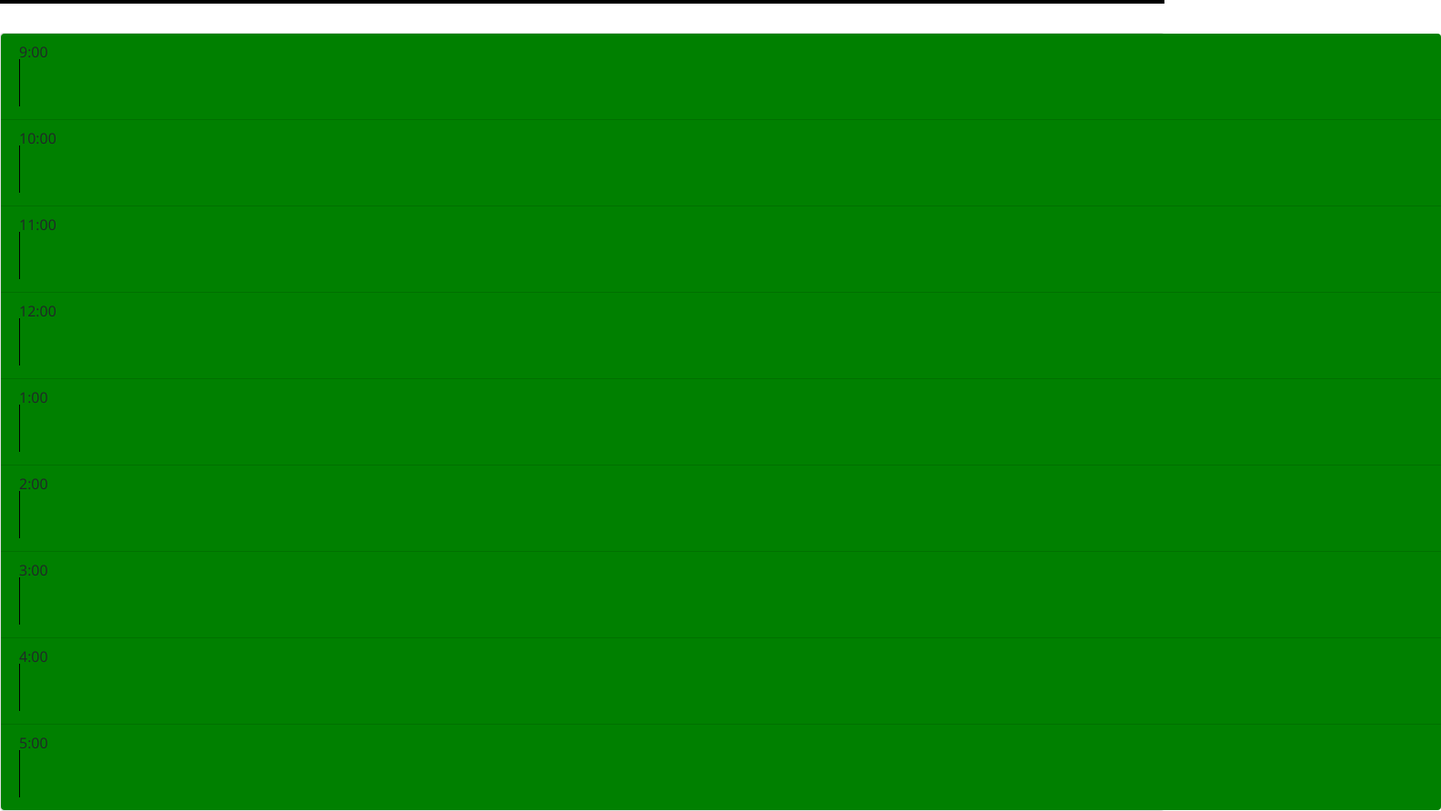
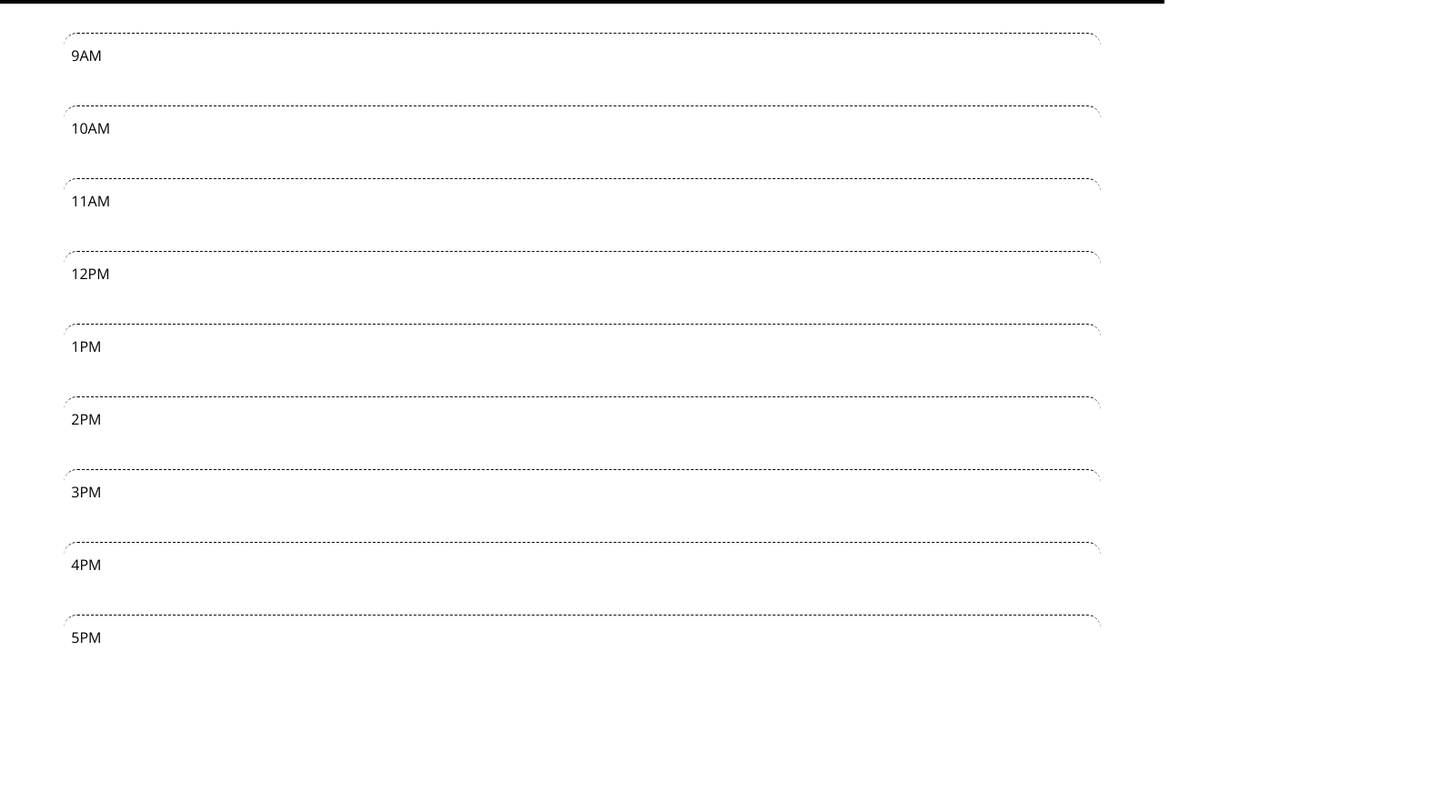
Before and after one commit to JMilner86/work-day-scheduler, a plain HTML site: page Develop/index.html in a window 1280 px wide. Shown: the part 300-1192 px from the top of the page at 91% size, 1584 px wide, since content can reach past the window. After the commit the page ends 1056 px from the top, so only its background shows below. Drawn offline with nearby package versions, Linux system fonts and the light colour scheme.

Commit message:
figured out I was doing everything wrong, even though I almost had it working, so I started over

```diff
--- a/Develop/index.html
+++ b/Develop/index.html
@@ -28,44 +28,44 @@
       <p class="lead">A simple calendar app for scheduling your work day</p>
       <p id="currentDay" class="lead"></p>
     </header>
-    <div class="container card col-12">
-      <ul class="card-deck list-group list-group-flush">
+    <div class="container time-block">
 
-        <li class="card-title list-group-item">9:00
-          <textarea class="text-body" name="text-area" id="text-area" cols="165" rows="2"></textarea>
-        </li>
+<div class="time-block row hour">
+  9AM
 
-        <li class="list-group-item">10:00
-          <textarea name="text-area" id="text-area" cols="165" rows="2"></textarea>
-        </li>
+  </div>
 
-        <li class="list-group-item">11:00
-          <textarea name="text-area" id="text-area" cols="165" rows="2"></textarea>
-        </li>
+<div class="time-block row hour">
+  10AM
+  </div>
 
-        <li class="list-group-item">12:00
-          <textarea name="text-area" id="text-area" cols="165" rows="2"></textarea>
-        </li>
+<div class="time-block row hour">
+  11AM
+  </div>
 
-        <li class="list-group-item">1:00
-          <textarea name="text-area" id="text-area" cols="165" rows="2"></textarea>
-        </li>
-        <li class="list-group-item">2:00
-          <textarea name="text-area" id="text-area" cols="165" rows="2"></textarea>
-        </li>
+<div class="time-block row hour">
+  12PM
+</div>
 
-        <li class="list-group-item">3:00
-          <textarea class=" " name="text-area" id="text-area" cols="165" rows="2"></textarea>
-        </li>
+<div class="time-block row hour">
+  1PM
+</div>
 
-        <li class="list-group-item">4:00
-          <textarea name="text-area" id="text-area" cols="165" rows="2"></textarea>
-        </li>
+<div class="time-block row hour">
+  2PM
+</div>
 
-        <li class="list-group-item">5:00
-          <textarea name="text-area" id="text-area" cols="165" rows="2"></textarea>
-        </li>
-      </ul>
+<div class="time-block row hour">
+  3PM
+</div>
+
+<div class="time-block row hour">
+  4PM
+</div>
+
+<div class="time-block row hour">
+  5PM
+</div>
 
     </div>
 
@@ -74,3 +74,49 @@
     <script src="./script.js"></script>
   </body>
 </html>
+
+
+
+      <!-- <ul class="card-deck list-group list-group-flush">
+
+
+        <li class=" card list-group-item font-weight-bolder">9:00
+          <textarea class="userInput" name="text-area" id="text-area" cols="165" rows="2"></textarea>
+        </li>
+
+        <li class="card list-group-item font-weight-bolder">10:00
+          <textarea class="userInput" name="text-area" id="text-area" cols="165" rows="2"></textarea>
+        </li>
+
+        <li class="card list-group-item font-weight-bolder">11:00
+          <textarea class="userInput" name="text-area" id="text-area" cols="165" rows="2"></textarea>
+        </li>
+
+        <li class="card list-group-item font-weight-bolder">12:00
+          <textarea class="userInput" name="text-area" id="text-area" cols="165" rows="2"></textarea>
+        </li>
+
+        <li class="card list-group-item font-weight-bolder">1:00
+          <textarea class="userInput" name="text-area" id="text-area" cols="165" rows="2"></textarea>
+        </li>
+
+        <li class="card list-group-item font-weight-bolder">2:00
+          <textarea class="userInput" name="text-area" id="text-area" cols="165" rows="2"></textarea>
+        </li>
+
+        <li class="card list-group-item font-weight-bolder">3:00
+          <textarea class="userInput" name="text-area" id="text-area" cols="165" rows="2"></textarea>
+        </li>
+
+        <li class="card list-group-item font-weight-bolder">4:00
+          <textarea class="userInput" name="text-area" id="text-area" cols="165" rows="2"></textarea>
+        </li>
+
+        <li class="card list-group-item font-weight-bolder">5:00
+          <textarea class="userInput" name="text-area" id="text-area" cols="165" rows="2"></textarea>
+        </li>
+
+
+      </ul>
+
+ -->
--- a/Develop/script.js
+++ b/Develop/script.js
@@ -1,21 +1,7 @@
 // Timestamp
 let timeDay = moment().format('MMMM Do YYYY hh:mm');
-
 $('#currentDay').append(timeDay);
 
-let currentTime = moment().format("hh mm");
-
-let timeDisplay = parseInt($('.list-group-item'));
-
-if (currentTime >= timeDisplay) {
-   $('.list-group-item').css('background-color', 'red');
-}
-else if (currentTime <= timeDisplay) {
-    $('.list-group-item').css('background-color', 'gray');
-}
-else {
-    $('.list-group-item').css('background-color', 'green');
-}
 
 
 
```
